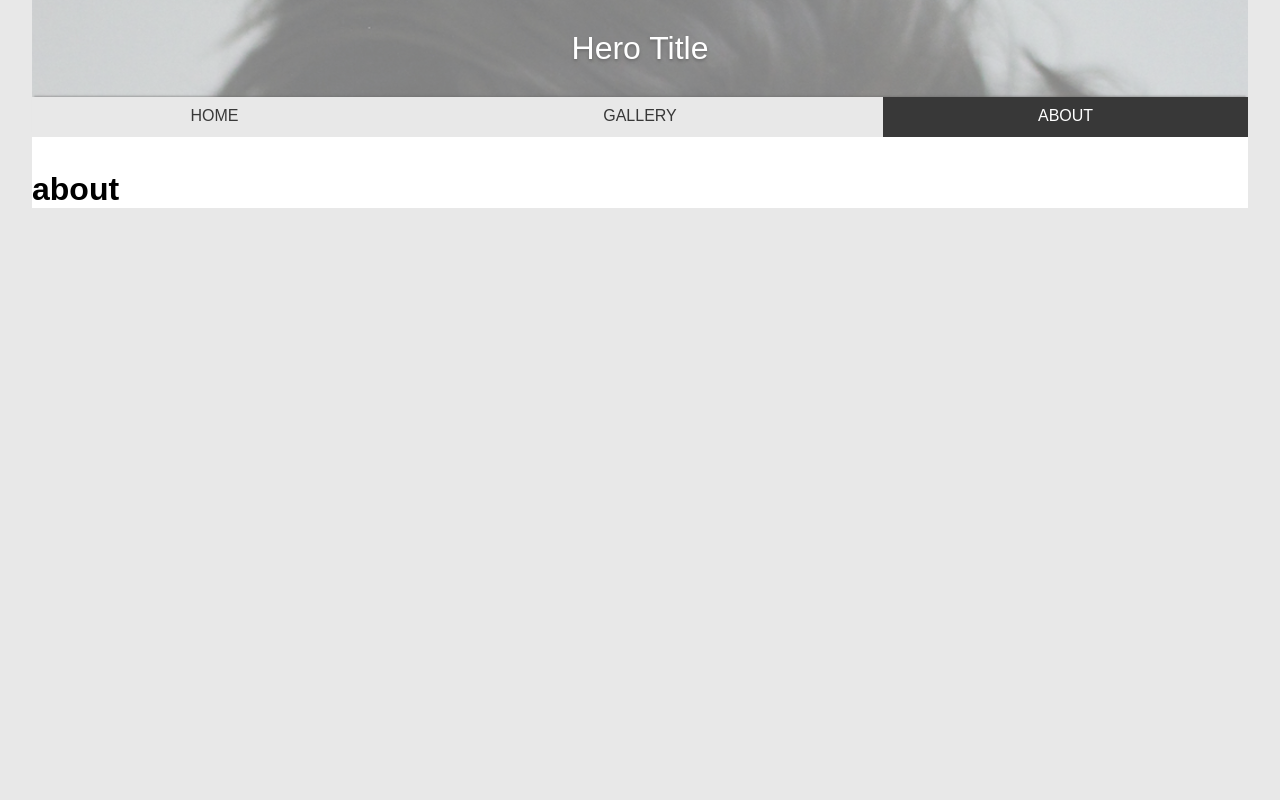
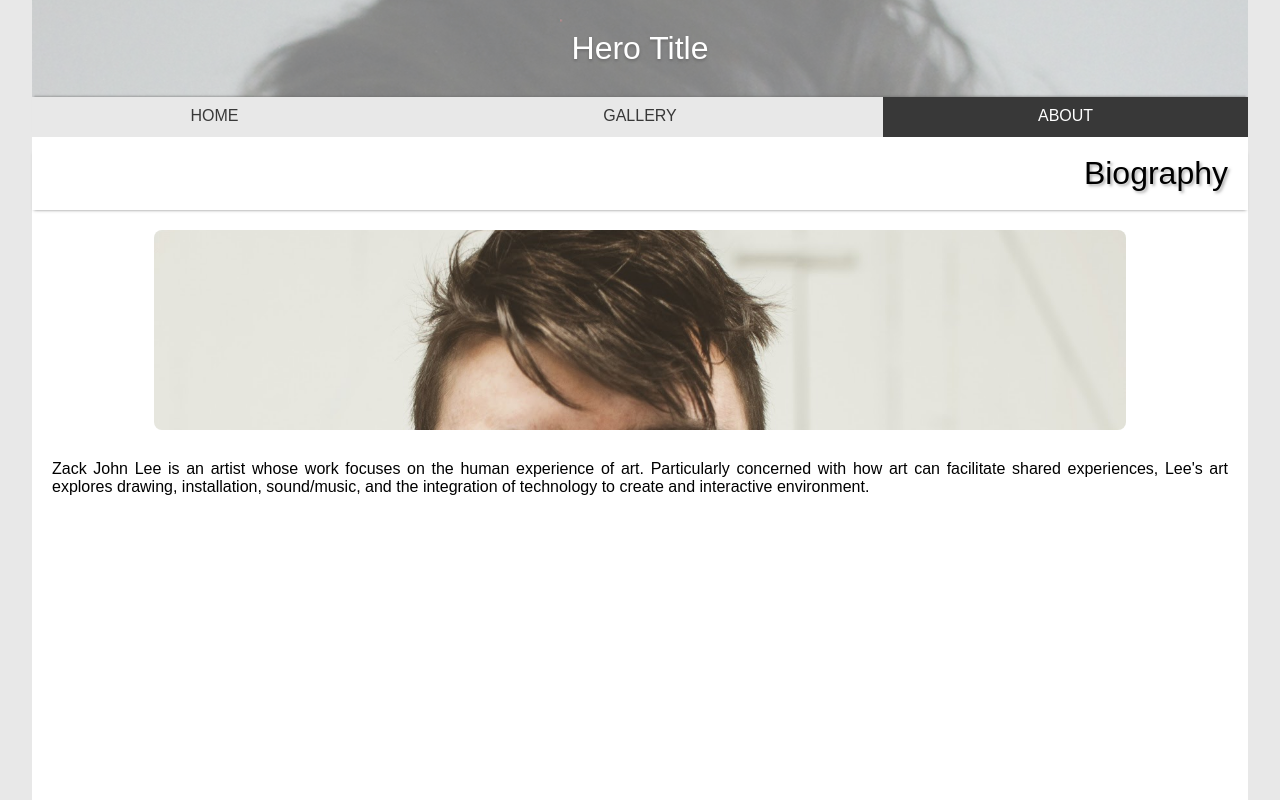
Before and after one commit to zackjohnlee/portfolio_site, a React app: page /about in a window 1280 px wide. Shown: the top 800 px of the page. Built offline with nearby package versions, Linux system fonts and the light colour scheme.

Commit message:
added about page, implemented grid system for scaling

```diff
--- a/src/components/About.jsx
+++ b/src/components/About.jsx
@@ -1,8 +1,17 @@
 import React from 'react';
+import ImageParallax from './Parallax';
 
 const About = () => (
-	<div className="main-content">
-		<h1>about</h1>
+	<div className="about-main-content">
+		<div className="page-title">
+			<h1>Biography</h1>
+		</div>
+		<div className="image-container">
+			<ImageParallax
+				reduceHeight={.25}
+				src={require("../images/headshot.jpg")}/>
+		</div>
+		<p>Zack John Lee is an artist whose work focuses on the human experience of art. Particularly concerned with how art can facilitate shared experiences, Lee's art explores drawing, installation, sound/music, and the integration of technology to create and interactive environment.</p>
 	</div>
 );
 
--- a/src/components/Gallery.jsx
+++ b/src/components/Gallery.jsx
@@ -6,7 +6,6 @@ import {galleryHomeData} from '../data/galleryHomeData'
 const Gallery = ({match}) => {
 	return(
 		<div className="main-content">
-			<NavButton enter='100' />
 			<div className="page-title">
 				<h1>Selected Works</h1>
 			</div>
--- a/src/components/Header.jsx
+++ b/src/components/Header.jsx
@@ -1,18 +1,17 @@
 import React from 'react';
 import {NavLink} from 'react-router-dom';
-import {Sticky} from './ui/sticky.js';
 import ImageParallax from './Parallax';
+import NavButton from './ui/navbutton';
 
 const Header = () => (
 	<header >
 		<h1>Hero Title</h1>
-		<Sticky className="sticky-nav" enter="95">
-			<ul className="main-nav">
-				<li><NavLink exact to="/">HOME</NavLink></li>
-				<li><NavLink exact to="/gallery">GALLERY</NavLink></li>
-				<li><NavLink exact to="/about">ABOUT</NavLink></li>
-			</ul>
-		</Sticky>
+		<ul className="main-nav">
+			<li><NavLink exact to="/">HOME</NavLink></li>
+			<li><NavLink to="/gallery">GALLERY</NavLink></li>
+			<li><NavLink to="/about">ABOUT</NavLink></li>
+		</ul>
+		<NavButton enter='120' />
 		<div className="image-container">
 			<ImageParallax alt="Hero" reduceHeight={1/4} src={require("../images/zackarteles.jpg")} />
 		</div>
--- a/src/components/Parallax.jsx
+++ b/src/components/Parallax.jsx
@@ -83,7 +83,6 @@ class ImageParallax extends Component {
       }}>
         <img style={{
           ...style,
-          width: '100%',
           transform: `translate(0, ${transformY * 100}%)`
         }} src={src} {...rest} onLoad={this.onLoad}/>
       </div>
--- a/src/components/ui/navbutton.jsx
+++ b/src/components/ui/navbutton.jsx
@@ -1,21 +1,21 @@
-import React from 'react';
+import React, {Component} from 'react';
 import {NavLink} from 'react-router-dom';
 import {Sticky} from './sticky.js';
+import {galleryHomeData} from '../../data/galleryHomeData';
 import PropTypes from 'prop-types';
 
 const NavButton = (props) => {
 
-	let subItems = ['gallery1', 'gallery2', 'gallery3'];
-	let subList = subItems.map((item) => {
+	let subList = galleryHomeData.map((item) => {
 		return(
-			<li key={item}><NavLink to={`gallery#${item}`}>{item}</NavLink></li>
+			<li key={item.id}><NavLink to={`/gallery/${item.img_src}`}>{item.name.toUpperCase()}</NavLink></li>
 		);
 	});
 
 	return(
 		<Sticky className="sticky-sub-nav" enter={props.enter}>
 			<div className="menu">
-				<input type="checkbox" id="expander" />
+				<input type="checkbox" id="expander"/>
 				<label htmlFor="expander">
 					<div className="menu-bar"></div>
 					<div className="menu-bar"></div>
@@ -23,7 +23,12 @@ const NavButton = (props) => {
 				</label>
 				<div className="expandee">
 					<ul>
-						{subList}
+						<li><NavLink exact to="/">HOME</NavLink></li>
+						<li><NavLink to="/about">ABOUT</NavLink></li>
+						<li><NavLink to="/gallery">GALLERY &#9660; </NavLink></li>
+						<ul className="sub-list">
+							{subList}
+						</ul>
 					</ul>
 				</div>
 			</div>
--- a/src/components/ui/sticky.js
+++ b/src/components/ui/sticky.js
@@ -2,7 +2,6 @@ import React, {Component} from 'react';
 import PropTypes from 'prop-types';
 
 export class Sticky extends Component {
-
   componentDidMount() {
     const setInitialHeights = (elements) => {
       [].forEach.call(elements, (sticky) => {
--- a/src/css/App.scss
+++ b/src/css/App.scss
@@ -1,3 +1,5 @@
+@import './partials/variables';
+
 body{
 	background-color: #e8e8e8;
 	margin: 0;
@@ -27,4 +29,4 @@ body{
 @import './partials/_header';
 @import './partials/_navButton';
 @import './partials/_gallery';
-//@import './partials/_about';
+@import './partials/_about';
--- a/src/css/partials/_about.scss
+++ b/src/css/partials/_about.scss
@@ -0,0 +1,20 @@
+.about-main-content{
+	height: 2000px;
+	@include page-title;
+	.image-container{
+		position: relative;
+		margin: 20px auto;
+		overflow: hidden;
+		width: 80%;
+		height: 200px;
+		border-radius: 8px;
+		img{
+			width: 100%;
+		}
+	}
+	p{
+		padding: 10px 20px;
+		text-align: justify;
+		text-justify: distribute;
+	}
+}
--- a/src/css/partials/_gallery.scss
+++ b/src/css/partials/_gallery.scss
@@ -1,25 +1,12 @@
-.page-title{
-	position: relative;
-	//top: 20px;
-	height: 60px;
-	width: 100%;
-	background: white;
-	box-shadow: 0 2px 3px -2px rgba(100,100,100, 0.8);
-	z-index: 2;
-	h1{
-		width: 80%;
-		font-weight: 200;
-		text-shadow: 2px 2px 3px rgba(100,100,100, 0.5);
-		text-align: right;
-		padding: 5px 0 0;
-		margin: 0 20px 0 auto;
-	}
-}
+.main-content{
+	@include page-title;
 	.gallery-block{
+		display: grid;
 		width: 100%;
 		position: relative;
 		overflow: hidden;
 		.gallery-item{
+			gird-area: item;
 			.image-container{
 				position: relative;
 				width: 100%;
@@ -32,6 +19,16 @@
 					opacity: 0.6;
 					transition: opacity 0.3s ease;
 					z-index: 1;
+					@media #{$smallMedium}{
+						position: relative;
+						width: 150%;
+						left: -50px;
+					}
+					@media #{$medium}{
+						position: relative;
+						width: 180%;
+						left: -80px;
+					}
 				}
 			}
 			.description{
@@ -44,6 +41,12 @@
 				box-shadow: 0 2px 3px -2px rgba(100,100,100, 0.8),
 							0 -3px 3px -2px rgba(100,100,100, 0.8);
 				z-index: 3;
+				@media #{$smallMedium}{
+					height: 130px;
+				}
+				@media #{$medium}{
+					height: 170px;
+				}
 				h2{
 					position: absolute;
 					top: -50px;
@@ -51,12 +54,16 @@
 					font-size: 1.6rem;
 					font-weight: 300;
 					text-shadow: 2px 2px 3px $mainColor;
-				text-align: justify;
 					color: white;
 					margin: 0 10px;
 					transition: 0.3s ease;
+					@media #{$smallMedium}{
+						font-size: 1.3rem;
+					}
 				}
 				p{
+					text-align: justify;
+					text-justify: inter-word;
 					margin: 0;
 					padding: 10px;
 				}
@@ -71,4 +78,22 @@
 				}
 			}
 		}
+		@media #{$smallMedium}{
+			width: 98%;
+			grid-template-columns: 49% 49%;
+			grid-template-rows: auto auto;
+			grid-column-gap: 2%;
+			grid-template-areas:
+				"item item"
+				"item item";
+			margin: 10px auto;
 		}
+		@media #{$medium}{
+			width: 98%;
+			grid-template-columns: 32% 32% 32%;
+			grid-column-gap: 2%;
+			grid-template-areas: "item item item";
+			margin: 0 auto;
+		}
+	}
+}
--- a/src/css/partials/_header.scss
+++ b/src/css/partials/_header.scss
@@ -1,6 +1,3 @@
-$mainColor: #383838;
-$accentColor: #e8e8e8;
-
 header{
 	width: 100%;
 	height: 150px;
@@ -30,7 +27,6 @@ header{
 		text-shadow: 0 2px 3px rgba(100,100,100, 0.8);
 		z-index: 3;
 	}
-	.Sticky{
 	.main-nav{
 		position: relative;
 		//top:100px;
@@ -71,12 +67,4 @@ header{
 			}
 		}
 	}
-		&.sticky{
-			position: fixed;
-			top: 0;
-			right: 2.5%;
-			left: 2.5%;
-			z-index: 4;
 }
-	}
-}
--- a/src/css/partials/_navButton.scss
+++ b/src/css/partials/_navButton.scss
@@ -1,6 +1,10 @@
 .Sticky{
+	position: absolute;
+	transition: 0.2s ease-in;
+	z-index: 6;
 	.menu{
-		position: relative;
+		position: fixed;
+		transform: translateX(-220px);
 		padding: 0 10px;
 		z-index: 6;
 		label{
@@ -14,7 +18,7 @@
 			border-radius: 3px;
 			background: rgb(232, 232, 232);
 			box-shadow: 2px 2px 3px rgba(100,100,100, 0.8);
-			z-index: 6;
+			z-index: 7;
 			.menu-bar{
 				transition: 0.1s linear;
 				width: 30px;
@@ -34,20 +38,30 @@
 			background: rgb(232, 232, 232);
 			box-shadow: 1px 1px 2px rgba(100,100,100, 0.8);
 			border-radius: 5px;
-			z-index: 5;
+			z-index: 6;
 			ul{
 				list-style-type: none;
 				margin: 0 auto;
 				padding: 20px 0 10px;
+				.sub-list{
+					font-size: 0.8rem;
+					padding: 0;
+					li{
+						text-align: right;
+						a{
+							padding: 5px 20px 0;
+						}
+					}
+				}
 				li{
 					display: block;
 					width: 100%;
-					text-align: center;
+					text-align: left;
 					a{
 						color: $mainColor;
 						height: 20px;
 						display: block;
-						padding: 5px 0 5px 10px;
+						padding: 5px 0 5px 30px;
 						text-decoration: none;
 						&:hover, &.active{
 							cursor: pointer;
@@ -63,7 +77,7 @@
 			display: none;
 			&:checked ~ .expandee{
 				max-height: 300px;
-				width: 100px;
+				width: 200px;
 				//left: 40px;
 			}
 			&:checked ~ label{
@@ -87,9 +101,10 @@
 	}
 	&.sticky{
 		position: fixed;
-		top: 50px;
+		transform: translateX(230px);
+		top: 20px;
 		right: 2.5%;
 		left: 2.5%;
-		z-index: 4;
+		z-index: 6;
 	}
 }
```
Also changed, not shown: src/css/partials/variables.scss (added, +25 -0 lines), src/css/App.css, src/css/partials/variables.css (added), src/images/headshot.jpg (added), 2 other files. Lines whose indentation alone changed are shown as unchanged.
